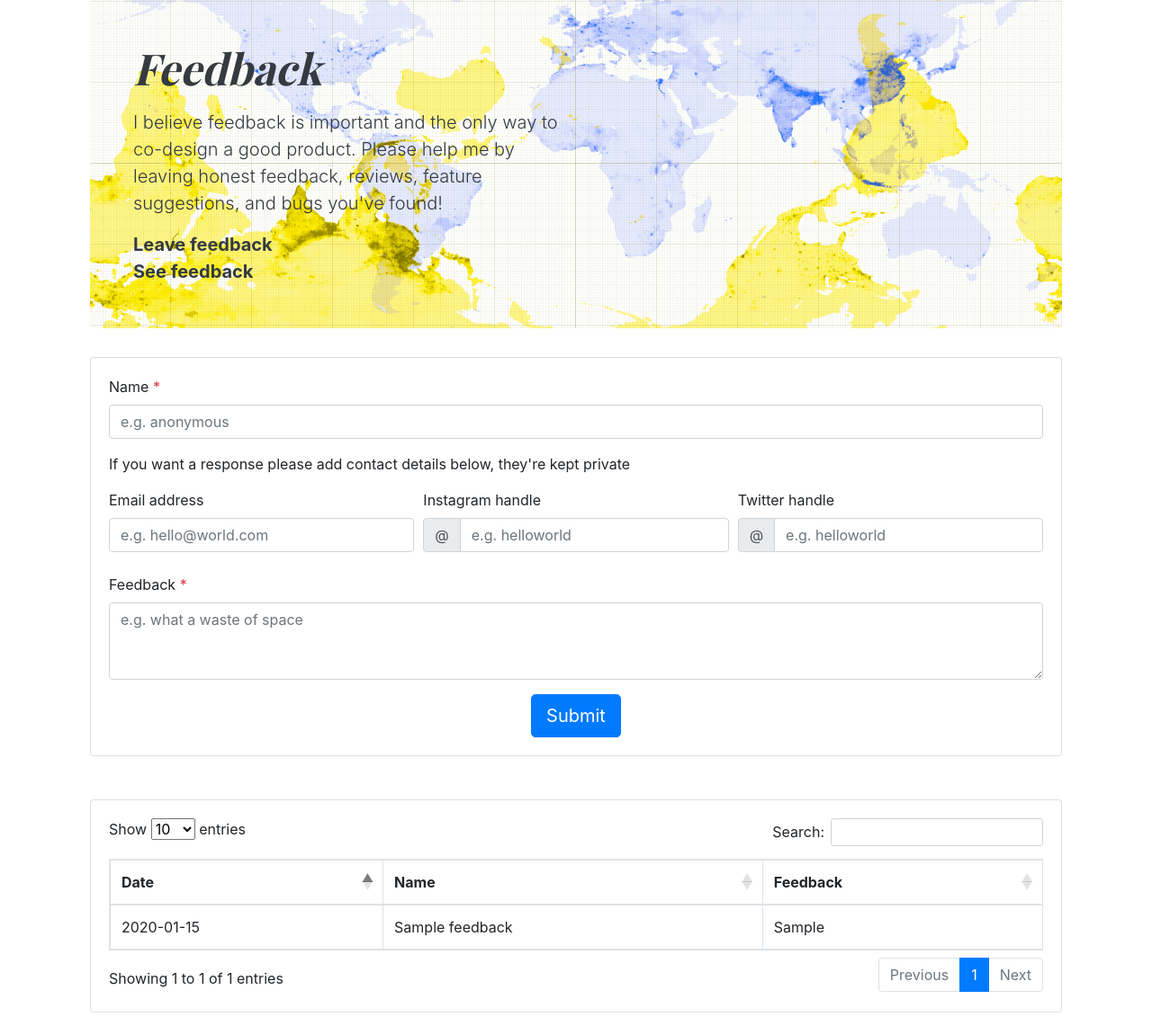
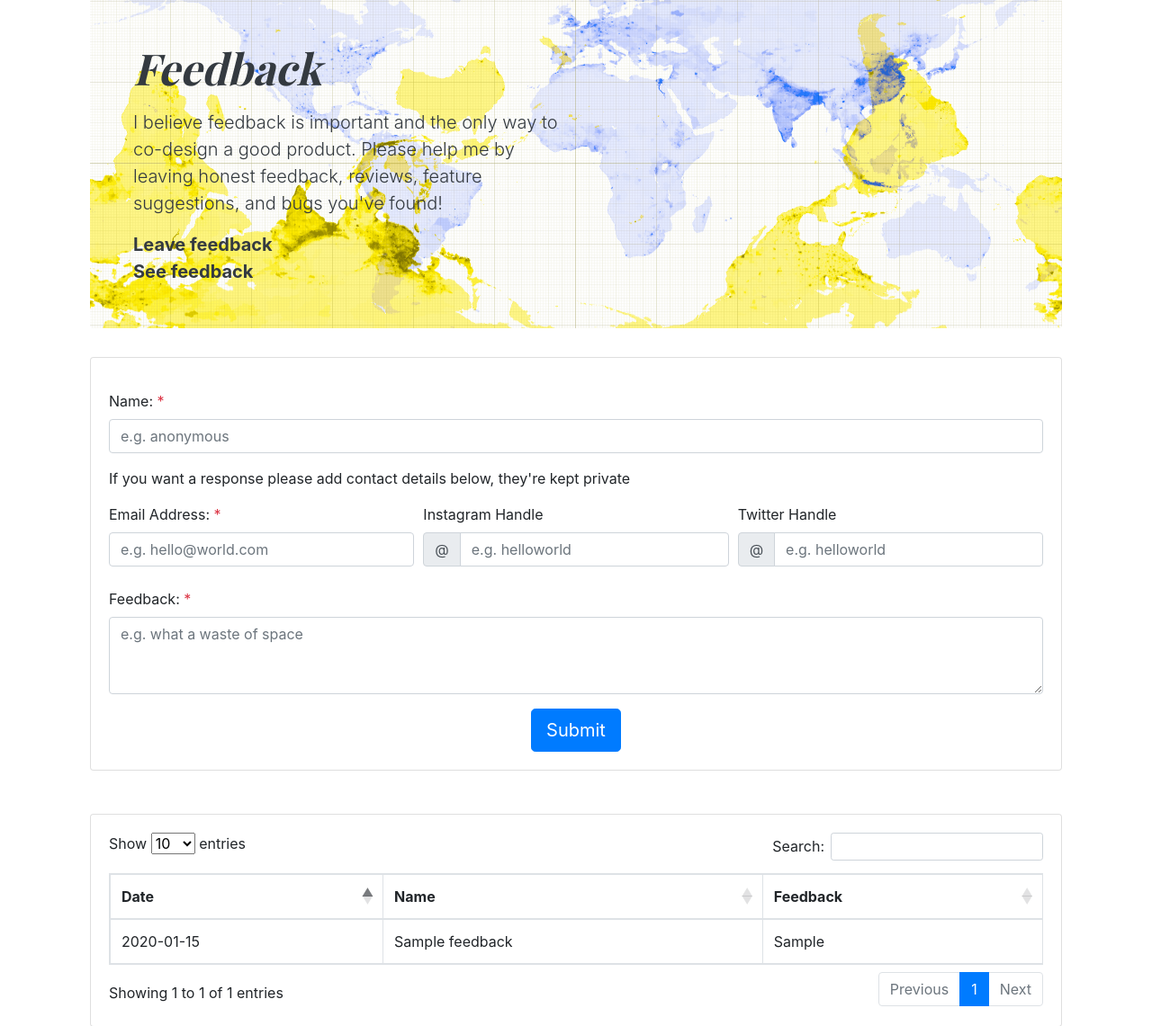
Before and after one commit to jackwardell/Antipodal, a Flask app: page /feedback in a window 1280 px wide. Shown: the part 122-1263 px from the top of the page at 90% size. Run offline with Flask 2, Linux system fonts and the light colour scheme; tables that the repository leaves empty hold one stand-in row (values such as "Sample post"); some libraries are stand-ins or nearby versions.

Commit message:
adding wtforms for feedback

```diff
--- a/antipodal/__init__.py
+++ b/antipodal/__init__.py
@@ -10,6 +10,7 @@ def create_app():
     app = Flask(__name__)
 
     app.config["SQLALCHEMY_DATABASE_URI"] = os.getenv("SQLALCHEMY_DATABASE_URI")
+    app.config["SECRET_KEY"] = os.getenv("SECRET_KEY")
 
     from .models import db
     from .apis import api
--- /dev/null
+++ b/antipodal/forms.py
@@ -0,0 +1,28 @@
+from flask_wtf import FlaskForm
+from wtforms import StringField
+from wtforms import SubmitField
+from wtforms import TextAreaField
+from wtforms.validators import InputRequired
+from wtforms.validators import Length
+
+
+class FeedbackForm(FlaskForm):
+    name = StringField("Name", validators=[InputRequired()])
+    email_address = StringField(
+        "Email Address", validators=[InputRequired(), Length(min=3, max=128)]
+    )
+    instagram_handle = StringField("Instagram Handle", validators=[InputRequired()])
+    twitter_handle = StringField("Twitter Handle", validators=[InputRequired()])
+    feedback = TextAreaField("Feedback", validators=[InputRequired()])
+    submit = SubmitField("Submit")
+
+    @property
+    def params(self):
+        rv = {
+            "name": self.name.data,
+            "email_address": self.email_address.data,
+            "instagram_handle": self.instagram_handle.data,
+            "twitter_handle": self.twitter_handle.data,
+            "feedback": self.feedback.data,
+        }
+        return rv
--- a/antipodal/templates/feedback.html
+++ b/antipodal/templates/feedback.html
@@ -35,45 +35,59 @@
                 {#                </div>#}
                 <div class="card-body">
                     <form method="post">
+                        <div class="form-group">
+                            {{ form.csrf_token }}
+                        </div>
 
                         <div class="form-group">
-                            <label for="input_name">Name <span class="text-danger">*</span></label>
-                            <input type="text" class="form-control" id="input_name" name="input_name" placeholder="e.g. anonymous" required>
+                            {{ form.name.label }}: <span class="text-danger">*</span>
+                            {{ form.name(class="form-control", placeholder="e.g. anonymous") }}
+                            {#                            <label for="input_name">Name <span class="text-danger">*</span></label>#}
+                            {#                            <input type="text" class="form-control" id="input_name" name="input_name" placeholder="e.g. anonymous" required>#}
                         </div>
                         <p>If you want a response please add contact details below, they're kept private</p>
                         <div class="form-row">
                             <div class="form-group col-md-4">
-                                <label for="input_email_address">Email address</label>
-                                <input type="email" class="form-control" id="input_email_address" name="input_email_address" placeholder="e.g. hello@world.com" maxlength="128">
+                                {{ form.email_address.label }}: <span class="text-danger">*</span>
+                                {{ form.email_address(class="form-control", placeholder="e.g. hello@world.com") }}
+                                {#                                <label for="input_email_address">Email address</label>#}
+                                {#                                <input type="email" class="form-control" id="input_email_address" name="input_email_address" placeholder="e.g. hello@world.com" maxlength="128">#}
                             </div>
 
                             <div class="form-group col-md-4">
-                                <label for="input_instagram_handle">Instagram handle</label>
+                                {{ form.instagram_handle.label }}
+                                {#                                <label for="input_instagram_handle">Instagram handle</label>#}
                                 <div class="input-group mb-2">
                                     <div class="input-group-prepend">
                                         <div class="input-group-text">@</div>
                                     </div>
-                                    <input type="text" class="form-control" id="input_instagram_handle" name="input_instagram_handle" placeholder="e.g. helloworld" maxlength="128">
+                                    {{ form.instagram_handle(class="form-control", placeholder="e.g. helloworld") }}
+                                    {#                                    <input type="text" class="form-control" id="input_instagram_handle" name="input_instagram_handle" placeholder="e.g. helloworld" maxlength="128">#}
                                 </div>
                             </div>
 
                             <div class="form-group col-md-4">
-                                <label for="input_twitter_handle">Twitter handle</label>
+                                {{ form.twitter_handle.label }}
+                                {#                                <label for="input_twitter_handle">Twitter handle</label>#}
                                 <div class="input-group mb-2">
                                     <div class="input-group-prepend">
                                         <div class="input-group-text">@</div>
                                     </div>
-                                    <input type="text" class="form-control" id="input_twitter_handle" name="input_twitter_handle" placeholder="e.g. helloworld" maxlength="128">
+                                    {{ form.twitter_handle(class="form-control", placeholder="e.g. helloworld") }}
+                                    {#                                    <input type="text" class="form-control" id="input_twitter_handle" name="input_twitter_handle" placeholder="e.g. helloworld" maxlength="128">#}
                                 </div>
                             </div>
                         </div>
 
                         <div class="form-group">
-                            <label for="feedback_input">Feedback <span class="text-danger">*</span></label>
-                            <textarea type="text" class="form-control" id="input_feedback" name="input_feedback" placeholder="e.g. what a waste of space" rows="3" maxlength="10000" required></textarea>
+                            {{ form.feedback.label }}: <span class="text-danger">*</span>
+                            {{ form.feedback(class="form-control", placeholder="e.g. what a waste of space", rows="3") }}
+{#                            <label for="feedback_input">Feedback <span class="text-danger">*</span></label>#}
+{#                            <textarea type="text" class="form-control" id="input_feedback" name="input_feedback" placeholder="e.g. what a waste of space" rows="3" maxlength="10000" required></textarea>#}
                         </div>
                         <div class="text-center">
-                            <button type="submit" class="btn btn-primary btn-lg">Submit</button>
+                            {{ form.submit(class="btn btn-primary btn-lg") }}
+{#                            <button type="submit" class="btn btn-primary btn-lg">Submit</button>#}
                         </div>
                     </form>
                 </div>
--- a/antipodal/views.py
+++ b/antipodal/views.py
@@ -2,6 +2,7 @@ from flask import Blueprint
 from flask import render_template
 from flask import request
 
+from .forms import FeedbackForm
 from .utils import page_hit
 from .utils import record_feedback
 
@@ -29,15 +30,10 @@ def thanks_to():
 @view.route("/feedback", methods=["GET", "POST"])
 @page_hit
 def feedback():
+    form = FeedbackForm(request.form)
     if request.method == "POST":
-        record_feedback(
-            name=request.form.get("input_name"),
-            email_address=request.form.get("input_email_address"),
-            instagram_handle=request.form.get("input_instagram_handle"),
-            twitter_handle=request.form.get("input_twitter_handle"),
-            feedback=request.form.get("input_feedback"),
-        )
-    return render_template("feedback.html")
+        record_feedback(**form.params)
+    return render_template("feedback.html", form=form)
 
 
 # @view.route("/visitors")
```
